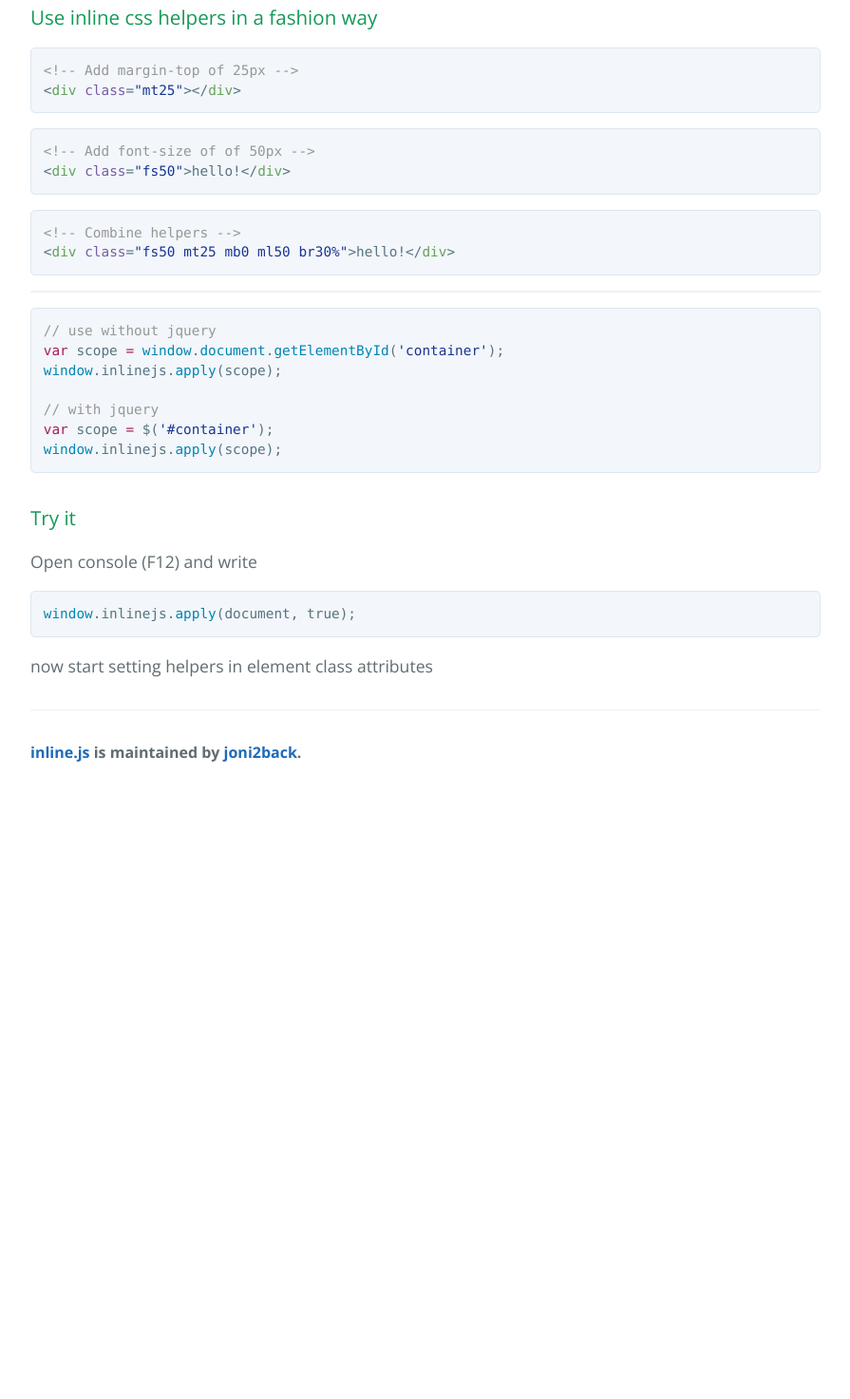
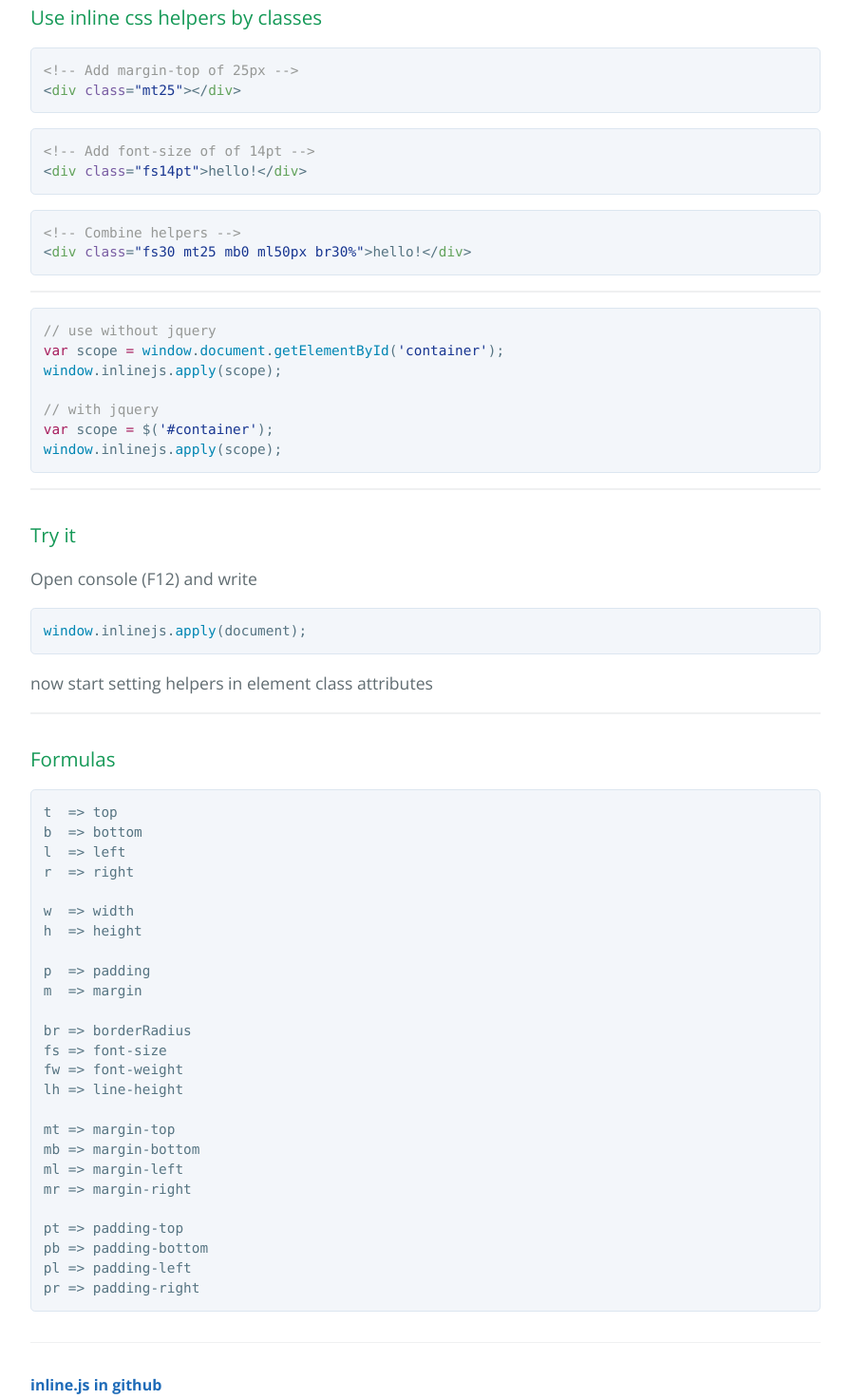
Before and after one commit to joni2back/inline.js, a plain HTML site: page index.html in a window 1280 px wide. Shown: the part 234-1707 px from the top of the page at 95% size, without its empty margins (192-1087 px from the left). Before the commit the page ends 1070 px from the top, so only its background shows below. Drawn offline with nearby package versions, Linux system fonts and the light colour scheme; a script that the page names is missing.

Commit message:
update page

```diff
--- a/index.html
+++ b/index.html
@@ -8,26 +8,25 @@
     <link href='http://fonts.googleapis.com/css?family=Open+Sans:400,700' rel='stylesheet' type='text/css'>
     <link rel="stylesheet" type="text/css" href="stylesheets/stylesheet.css" media="screen">
     <link rel="stylesheet" type="text/css" href="stylesheets/github-light.css" media="screen">
-    <script type="text/javascript" src="https://cdn.rawgit.com/joni2back/inline.js/master/inline.js"></script>
   </head>
   <body id="container">
     <section class="page-header">
       <h1 class="project-name">inline.js</h1>
-      <h2 class="project-tagline">CSS Helpers with Javascript</h2>
+      <h2 class="project-tagline">CSS helpers in a fashion way</h2>
     </section>
 
     <section class="main-content">
       <h3>
-<a id="use-inline-css-helpers-in-a-fashion-way" class="anchor" href="#use-inline-css-helpers-in-a-fashion-way" aria-hidden="true"><span class="octicon octicon-link"></span></a>Use inline css helpers in a fashion way</h3>
+<a id="use-inline-css-helpers-in-a-fashion-way" class="anchor" href="#use-inline-css-helpers-in-a-fashion-way" aria-hidden="true"><span class="octicon octicon-link"></span></a>Use inline css helpers by classes</h3>
 
 <div class="highlight highlight-html"><pre><span class="pl-c">&lt;!-- Add margin-top of 25px --&gt;</span>
 &lt;<span class="pl-ent">div</span> <span class="pl-e">class</span>=<span class="pl-s"><span class="pl-pds">"</span>mt25<span class="pl-pds">"</span></span>&gt;&lt;/<span class="pl-ent">div</span>&gt;</pre></div>
 
-<div class="highlight highlight-html"><pre><span class="pl-c">&lt;!-- Add font-size of of 50px --&gt;</span>
-&lt;<span class="pl-ent">div</span> <span class="pl-e">class</span>=<span class="pl-s"><span class="pl-pds">"</span>fs50<span class="pl-pds">"</span></span>&gt;hello!&lt;/<span class="pl-ent">div</span>&gt;</pre></div>
+<div class="highlight highlight-html"><pre><span class="pl-c">&lt;!-- Add font-size of of 14pt --&gt;</span>
+&lt;<span class="pl-ent">div</span> <span class="pl-e">class</span>=<span class="pl-s"><span class="pl-pds">"</span>fs14pt<span class="pl-pds">"</span></span>&gt;hello!&lt;/<span class="pl-ent">div</span>&gt;</pre></div>
 
 <div class="highlight highlight-html"><pre><span class="pl-c">&lt;!-- Combine helpers --&gt;</span>
-&lt;<span class="pl-ent">div</span> <span class="pl-e">class</span>=<span class="pl-s"><span class="pl-pds">"</span>fs50 mt25 mb0 ml50 br30%<span class="pl-pds">"</span></span>&gt;hello!&lt;/<span class="pl-ent">div</span>&gt;</pre></div>
+&lt;<span class="pl-ent">div</span> <span class="pl-e">class</span>=<span class="pl-s"><span class="pl-pds">"</span>fs30 mt25 mb0 ml50px br30%<span class="pl-pds">"</span></span>&gt;hello!&lt;/<span class="pl-ent">div</span>&gt;</pre></div>
 
 <hr>
 
@@ -38,20 +37,54 @@
 <span class="pl-c">// with jquery</span>
 <span class="pl-k">var</span> scope <span class="pl-k">=</span> $(<span class="pl-s"><span class="pl-pds">'</span>#container<span class="pl-pds">'</span></span>);
 <span class="pl-c1">window</span>.inlinejs.<span class="pl-c1">apply</span>(scope);</pre></div>
-
+<hr />
       <h3><a id="use-inline-css-helpers-in-a-fashion-way" class="anchor" href="#use-inline-css-helpers-in-a-fashion-way" aria-hidden="true"><span class="octicon octicon-link"></span></a>Try it</h3>
 
       <p>Open console (F12) and write</p>
 
-      <div class="highlight highlight-js"><pre><span class="pl-c1">window</span>.inlinejs.<span class="pl-c1">apply</span>(document, true);</pre></div></pre></div>
+      <div class="highlight highlight-js"><pre><span class="pl-c1">window</span>.inlinejs.<span class="pl-c1">apply</span>(document);</pre></div></pre></div>
       <p>now start setting helpers in element class attributes</p>
 
+      <hr />
+<h3><a id="use-inline-css-helpers-in-a-fashion-way" class="anchor"  aria-hidden="true"><span class="octicon octicon-link"></span></a>Formulas</h3>
+<pre>t  => top
+b  => bottom
+l  => left
+r  => right
+
+w  => width
+h  => height
+
+p  => padding
+m  => margin
+
+br => borderRadius
+fs => font-size
+fw => font-weight
+lh => line-height
+
+mt => margin-top
+mb => margin-bottom
+ml => margin-left
+mr => margin-right
+
+pt => padding-top
+pb => padding-bottom
+pl => padding-left
+pr => padding-right</pre>
+
       <footer class="site-footer">
-        <span class="site-footer-owner"><a href="https://github.com/joni2back/inline.js">inline.js</a> is maintained by <a href="https://github.com/joni2back">joni2back</a>.</span>
+        <span class="site-footer-owner"><a href="https://github.com/joni2back/inline.js">inline.js in github</a></span>
       </footer>
 
     </section>
 
 
   </body>
+  <script type="text/javascript" src="https://rawgit.com/joni2back/inline.js/master/inline.js"></script>
+  <script type="text/javascript">
+  window.onload = function(){
+    window.inlinejs.apply(document);
+  }
+  </script>
 </html>
```
